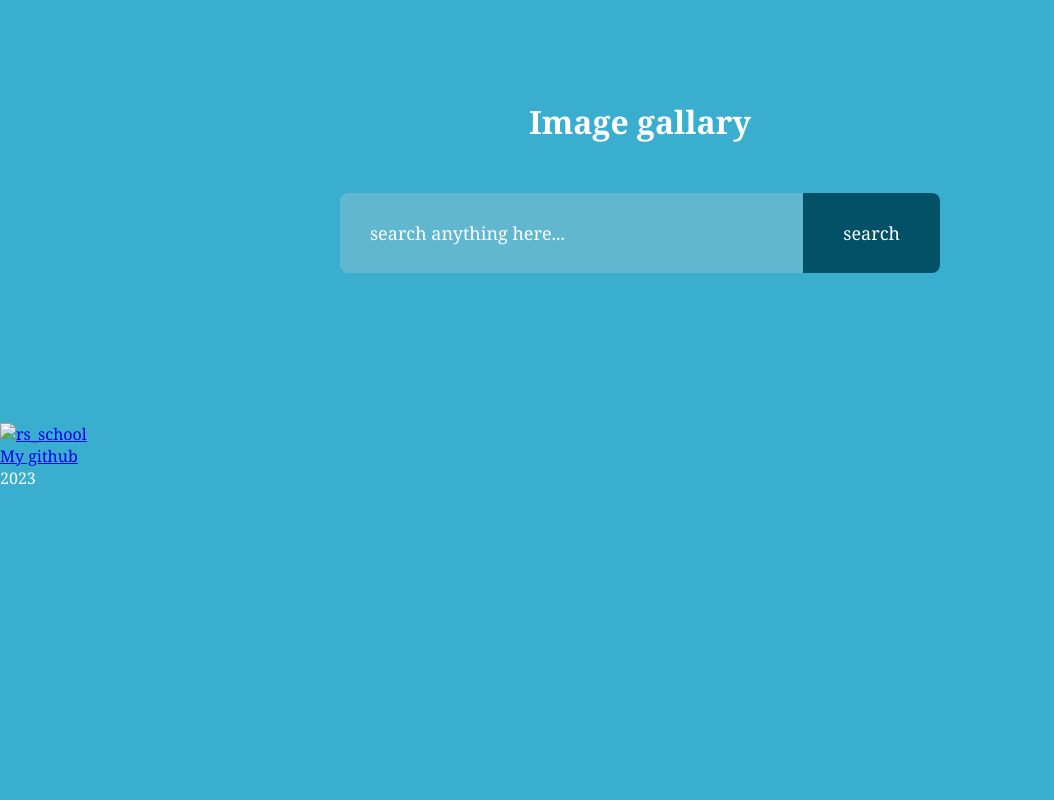
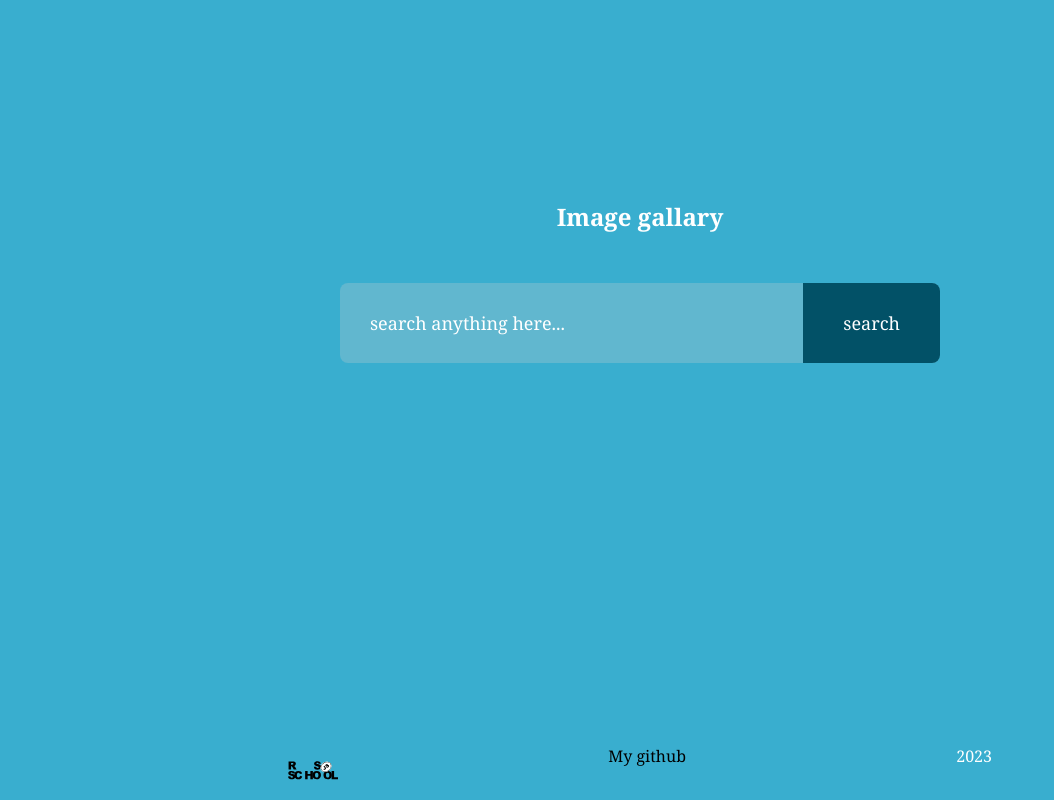
Before and after one commit to Iris-ka23/image-gallary, a plain HTML site: page image-gallary/index.html in a window 1280 px wide. Shown: the whole page, without its empty margins (0-1054 px from the left). Drawn offline with Linux system fonts and the light colour scheme.

Commit message:
feat: add footer

```diff
--- a/image-gallary/index.html
+++ b/image-gallary/index.html
@@ -7,17 +7,19 @@
     <title>Image gallary</title>
 </head>
 <body>
+ <section>
     <h1>Image gallary</h1>
     <form id="search_form">
-<input type="text" id="search_box" placeholder="search anything here...">
+<input type="text" id="search_box" placeholder="search anything here..." autocomplete="off" autofocus>
 <button>search</button>
     </form>
+</section>
     <div id="search_result"></div>
     <button id="more_btn">Show more</button>
 
     <footer>
         <div>
-            <a href="https://rs.school/js-stage0/"><img src="assets/image/rs_school_js.svg" alt="rs_school" class="rs_school"></a>
+            <a href="https://rs.school/js-stage0/"><img src="/image/rs_school_js.svg" alt="rs_school" class="rs_school"></a>
         </div>
         <div>
             <a href="https://github.com/Iris-ka23">My github</a>
--- a/image-gallary/style.css
+++ b/image-gallary/style.css
@@ -7,7 +7,21 @@
     body {
         background: #39AECF;
         color: #fff;
+        width: 100%;
+        height: 100vh;
+        display: flex;
+        flex-direction: column;
+        justify-content: space-between;
+        align-items: center;
+        flex: 1 0 auto;
     }
+ section {
+    width: 90%;
+    max-width: 600px;
+    text-align: center;
+    margin: 100px auto 50px;
+    font-weight: 600;
+ }
     h1 {
         text-align: center;
         margin: 100px auto 50px;
@@ -16,10 +30,8 @@
     form {
         display: flex;
         align-items: center;
-        width: 90%;
-        max-width: 600px;
-        margin: auto;
-        height: 80px;
+
+        height: 10vh;
         background: #61B7CF;
         border-radius: 8px;
     }
@@ -73,3 +85,22 @@
         object-fit: cover;
         border-radius: 5px;
     }
+
+    footer {
+        display: flex;
+        flex-direction: row;
+        flex: 0 0 auto;
+        width: 55%;
+        justify-content: space-between;
+     }
+     footer a {
+        color: black;
+        font-size: 16px;
+        text-decoration: none;
+        box-shadow: #333;
+
+     }
+     .rs_school {
+       width: 50px;
+       height: 50px;
+     }
```
